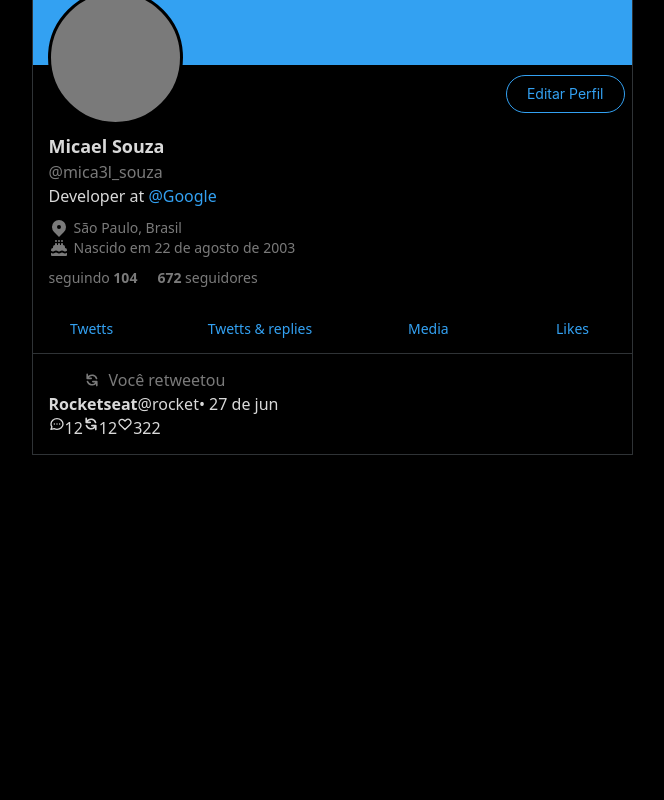
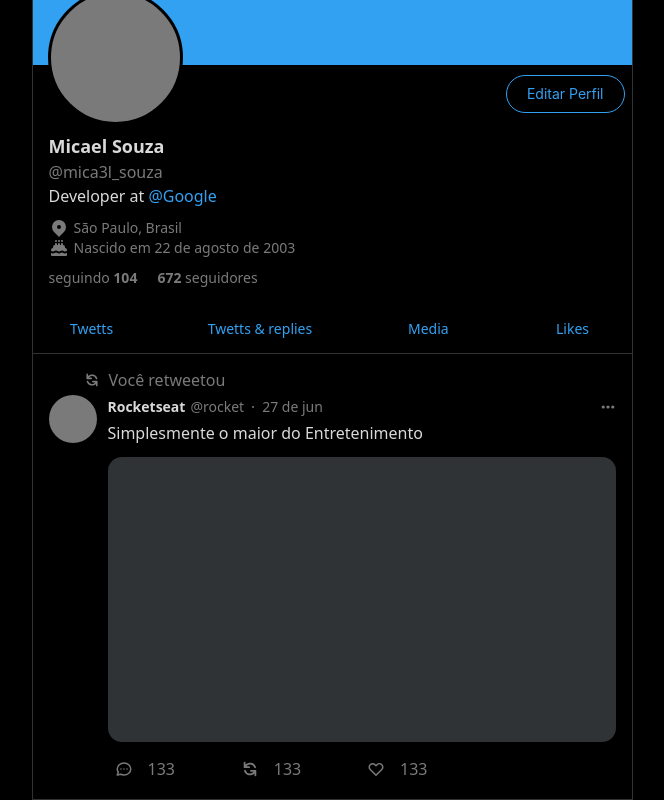
Before and after one commit to BRMicael/Twitter-clone, a Next.js app: page / in a window 1280 px wide. Shown: the part 203-1003 px from the top of the page, without its empty margins (308-972 px from the left). Before the commit the page ends 800 px from the top, so only its background shows below. Built offline with nearby package versions, Linux system fonts and the light colour scheme.

Commit message:
finally I managed to make the icons work

```diff
--- a/components/Button/Button.tsx
+++ b/components/Button/Button.tsx
@@ -1,5 +1,4 @@
-import React, { Children } from "react";
-
+import React from "react";
 export default function Button({
   outlined = true || false,
   children = "",
--- /dev/null
+++ b/components/Icon/Icon.tsx
@@ -0,0 +1,13 @@
+import React from "react";
+
+export default function Icon({children = {}, color = "", bg = '', number = ''}) {
+
+
+return (
+    <div className={`flex items-center text-gray cursor-pointer group ${color}`}>
+        <div className={`flex items-center justify-center h-8 w-8 bg-transparent rounded-[50%] mr-2 transition duration-100 ease-in ${bg}`}>
+            {children}
+        </div> {number}
+    </div>
+  )
+}
--- a/components/Main/Main.tsx
+++ b/components/Main/Main.tsx
@@ -15,7 +15,7 @@ const Main = () => {
     >
       <header className="z-10 sticky top-0 bg-primary flex items-center text-left pt-2 pr-0 pb-2 pl-3 border-b border-solid border-outline">
         <button className=" p-2 rounded-[50%] outline-0	cursor-pointer hover:bg-twitterDarkHover ">
-          <ArrowLeftIcon className="icon" />
+          <ArrowLeftIcon className="w-[31px] h-[31px] cursor-pointer fill-gray hover:fill-twitter active:fill-twitter" />
         </button>
 
         <div className="ml-4 flex flex-col">
--- a/components/Tweet/Tweet.tsx
+++ b/components/Tweet/Tweet.tsx
@@ -1,5 +1,6 @@
-import { RefreshIcon } from '@heroicons/react/solid'
+import { DotsHorizontalIcon, RefreshIcon, ShareIcon } from '@heroicons/react/solid'
 import { ChatIcon, HeartIcon } from '@heroicons/react/outline'
+import Icon from '../Icon/Icon'
 
 const Tweet = () => {
   return (
@@ -9,32 +10,36 @@ const Tweet = () => {
             Você retweetou
         </div>
 
-        <body>
-            <div></div>
+        <div className="flex mt-[3px] relative">
+            <div id="miniavatar" className="w-12 h-12 rounded-[50%] shrink-0 bg-gray absolute top-0 left-0"></div>
 
-            <div className="flex flex-col">
-                <div className="flex">
-                    <strong className="font-base">Rocketseat</strong>
-                    <span className="font-base">@rocket</span>
-                    <time className="font-base">• 27 de jun</time>
+            <div className="flex flex-col w-full mt-[2px] pl-[59px]">
+                <div className="flex justify-between items-center">
+                <div className="flex items-center text-sm">
+                    <strong className="mr-[5px] truncate">Rocketseat</strong>
+                    <span className="text-gray truncate">@rocket</span>
+                    <div className="w-[2px] h-[2px] rounded-[50%] mx-[8px] bg-gray"></div>
+                    <time className="text-gray truncate"> 27 de jun</time>
                 </div>
+                <DotsHorizontalIcon className="h-4 w-4 text-gray" />
+                </div>
+                <p className="font-sm mt-1">Simplesmente o maior do Entretenimento</p>
 
+                <div className="mt-3 w-full bg-outline rounded-[14px] hover:opacity-70" id="image"></div>
 
-                {/* <div></div>  */}
-
-                <div className="flex" id="icons">
-                    <div className="flex">
-                        <ChatIcon className="h-4 w-4" /> 12
-                    </div>
-                    <div className="flex">
-                        <RefreshIcon className="h-4 w-4" /> 12
-                    </div>
-                    <div className="flex">
-                        <HeartIcon className="h-4 w-4" /> 322
-                    </div>
+                <div className="flex items-center justify-between flex-wrap mt-[11px] mr-auto mb-0 w-full ssm:w-[63%]" id="icons">
+                    <Icon color="hover:text-twitter" bg="group-hover:bg-cyan-400/10" number="133">
+                        <ChatIcon className="icon"  />
+                    </Icon>
+                    <Icon color="hover:text-retweet" bg="group-hover:bg-green-400/10" number="133">
+                        <RefreshIcon className="icon" />
+                    </Icon>
+                    <Icon color="hover:text-like" bg="group-hover:bg-red-400/10" number="133">
+                        <HeartIcon className="icon" />
+                    </Icon>
                 </div>
             </div>
-        </body>
+        </div>
 
     </section>
   )
--- a/styles/globals.css
+++ b/styles/globals.css
@@ -4,12 +4,14 @@
 
 @layer components {
   .icon {
-    @apply w-[31px] h-[31px] cursor-pointer fill-gray hover:fill-twitter active:fill-twitter
+    @apply h-[18px] w-[18px]
   }
 
   .iconBanner {
     @apply w-5 h-5 text-gray
   }
+
+
 }
 
 * {
@@ -75,6 +77,10 @@ html {
   padding: min(calc(10vw + 7px), 67px) 16px 0;
 }
 
+#image {
+  height: min(285px, max(175px, 41vw));
+}
+
 :root {
   --primary: #000;
   --secondary: #15181C;
```
